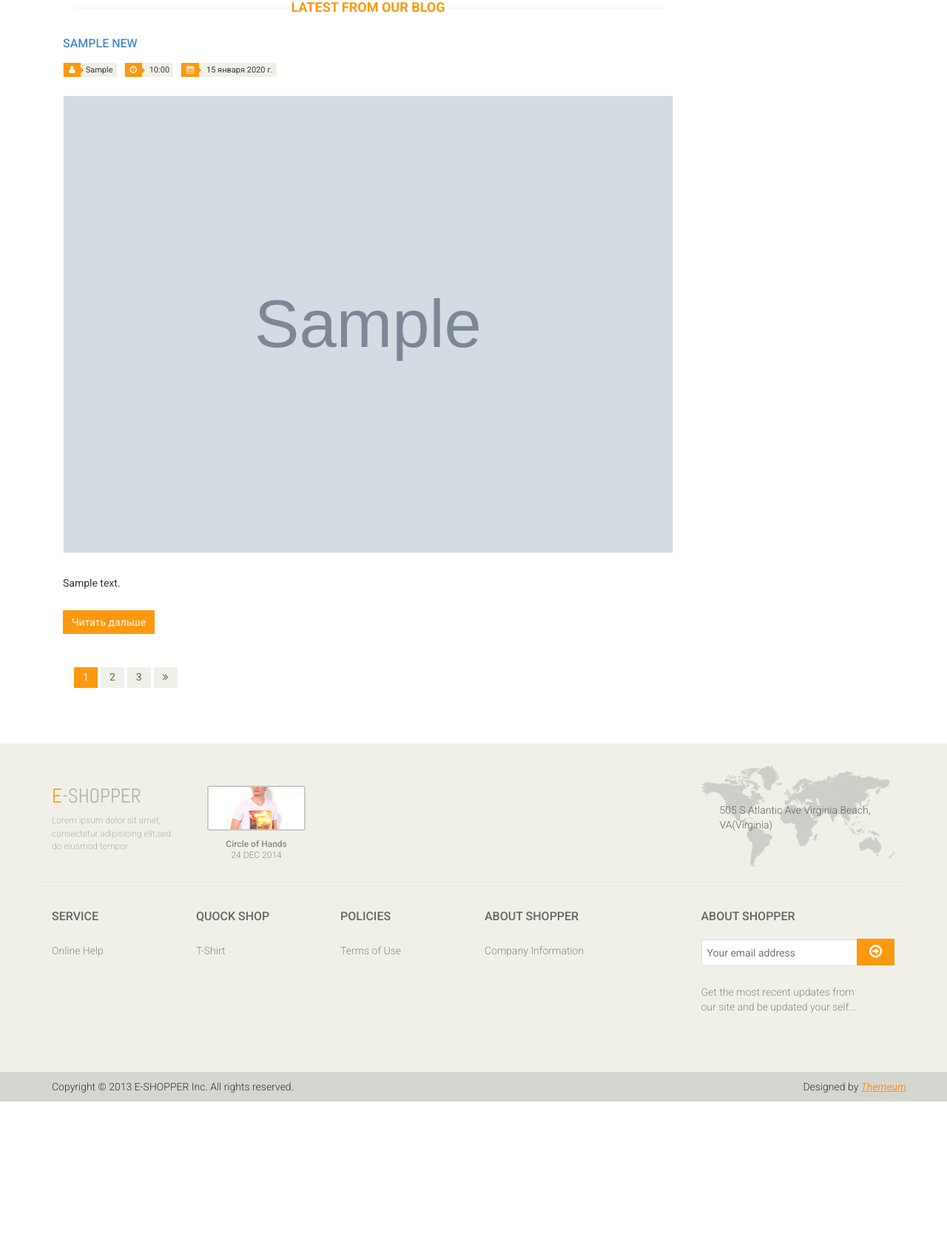
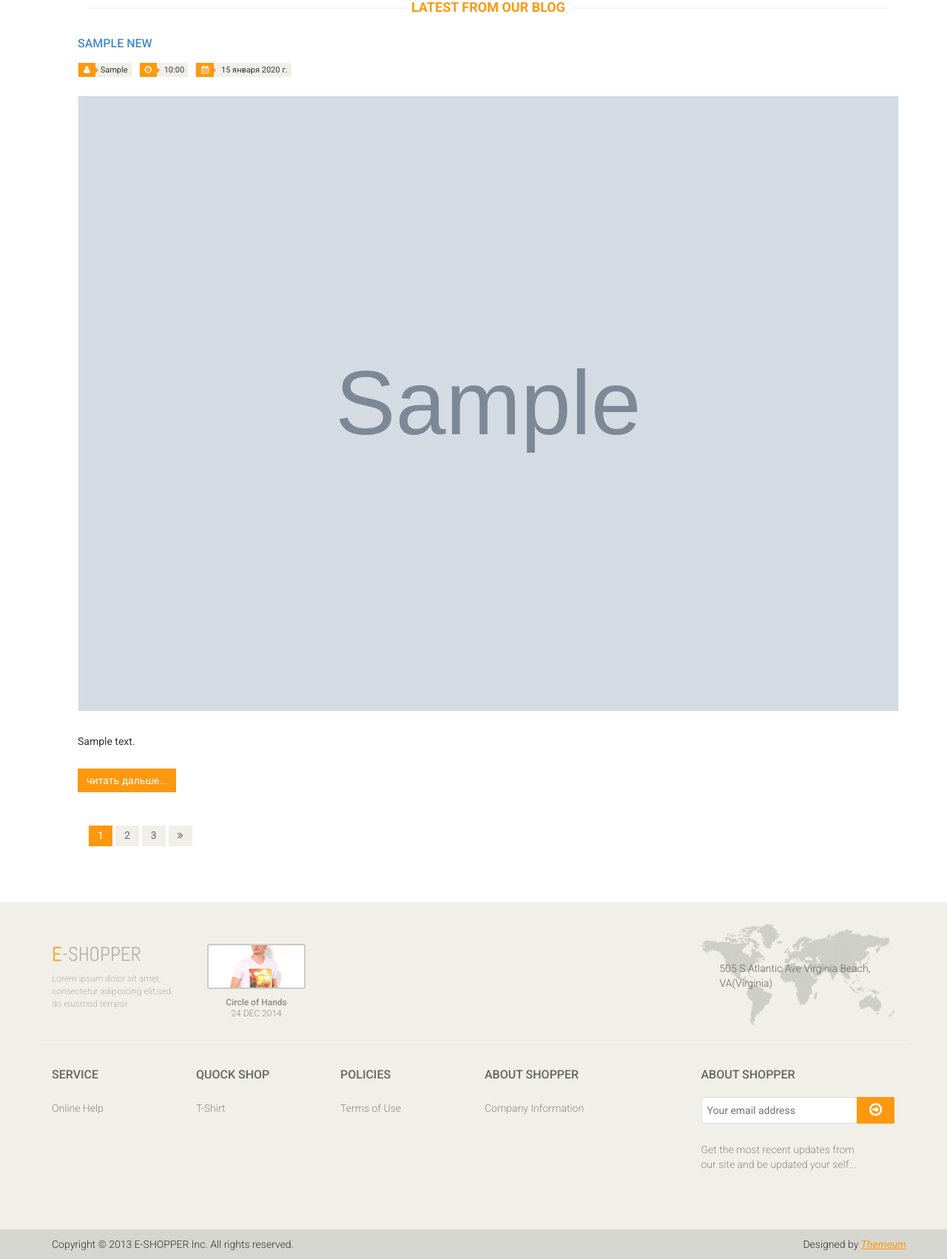
Before and after one commit to Tolokov/Shop, a Django app: page /blog/ in a window 1280 px wide. Shown: the part 207-1909 px from the top of the page at 74% size. Before the commit the page ends 1696 px from the top, so only its background shows below. Run offline with Django 4.2, Linux system fonts and the light colour scheme; tables that the repository leaves empty hold one stand-in row (values such as "Sample post"); grey boxes marked "Sample" are stand-in pictures.

Commit message:
create context 'headline' on blog.html

```diff
--- a/Shop/admin.py
+++ b/Shop/admin.py
@@ -33,6 +33,7 @@ class NewsAdmin(admin.ModelAdmin):
     save_as_continue = False
     list_per_page = 30
     actions_on_bottom = True
+    save_on_top = True
     list_editable = ('draft',)
 
 
--- a/Shop/views.py
+++ b/Shop/views.py
@@ -34,6 +34,9 @@ class BlogListView(ListView):
         context = super().get_context_data(**kwargs)
         context['title'] = 'Новостной блог'
         context['blog_selected'] = 'active'
+        context['headline'] = (
+            'Latest From our Blog', 'Читать дальше...'
+        )
         return context
 
 
--- a/templates/pages/blog.html
+++ b/templates/pages/blog.html
@@ -5,11 +5,11 @@
 
 {% block content %}
     <!-- blog -->
-    <section>
-        <div class="container">
-            <div class="col-sm-9">
+    <section >
+        <div class="container" >
+            <div class="col-sm-9" style="width:100%; height: 70% ;left: 20px; ">
                 <div class="blog-post-area">
-                    <h2 class="title text-center">Latest From our Blog</h2>
+                    <h2 class="title text-center">{{ headline.0|upper }}</h2>
                     <!-- posts -->
                     {% for post in posts %}
                         <div class="single-blog-post">
@@ -21,15 +21,18 @@
                                     <li><i class="fa fa-calendar"></i> {{ post.date }}</li>
                                 </ul>
                             </div>
+                            <div>
                             <a href="{{ post.get_absolute_url }}">
-                                <img src="{{ post.poster.url }}" alt="Читать дальше">
+                                <img src="{{ post.poster.url }}" alt="{{ headline.1|upper }}">
                             </a>
+                            </div>
                             <p>{{ post.description|truncatewords:30 }}</p>
-                            <a class="btn btn-primary" href="{{ post.get_absolute_url }}">Читать дальше</a>
+                            <a class="btn btn-primary" href="{{ post.get_absolute_url }}">{{ headline.1|lower }}</a>
                         </div>
                     {% endfor %}
 
                     <!-- pagination -->
+
                     <div class="pagination-area">
                         <ul class="pagination">
                             <li><a href="" class="active">1</a></li>
@@ -42,4 +45,5 @@
             </div>
         </div>
     </section>
+
 {% endblock content %}
--- a/templates/pages/contact-us.html
+++ b/templates/pages/contact-us.html
@@ -11,7 +11,7 @@
                     <h2 class="title text-center"><strong>{{ headline.0|upper }}</strong></h2>
                     <div id="gmap" class="contact-map">
                         <iframe src="https://www.google.com/maps/embed?pb=!1m18!1m12!1m3!1d742.1639596768281!2d-87.65280781186362!3d41.921754798694785!2m3!1f0!2f0!3f0!3m2!1i1024!2i768!4f13.1!3m3!1m2!1s0x880fd31be6acea2f%3A0x386550d4ab3cf3e3!2s2199%20N%20Bissell%20St%2C%20Chicago%2C%20IL%2060614%2C%20USA!5e0!3m2!1sen!2sru!4v1640604816638!5m2!1sen!2sru"
-                                width="100%" height="100%" style="border:0;" allowfullscreen="" loading="lazy"></iframe>
+                                 height="100%" style="border:0;" allowfullscreen="" loading="lazy"></iframe>
                     </div>
                 </div>
             </div>
```
